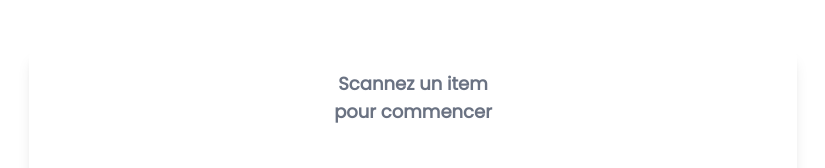
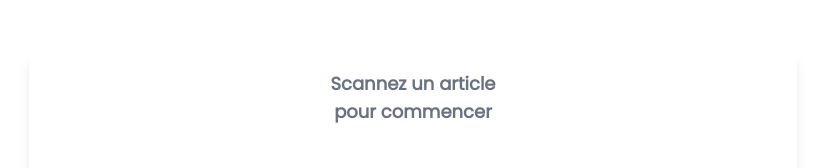
Before and after one commit to PAClement/maui-vue-app, a Vue app: page / in a window 1280 px wide. Shown: the part 226-394 px from the top of the page, without its empty margins (227-1052 px from the left). Built offline with nearby package versions, Linux system fonts and the light colour scheme.

Commit message:
feat(page): update text for item scan prompt to improve clarity

```diff
--- a/src/pages/Home.vue
+++ b/src/pages/Home.vue
@@ -10,7 +10,7 @@
             class="bg-white shadow-lg rounded-lg p-3 flex flex-col items-center gap-8 px-10 py-5 max-w-3xl w-full hover:cursor-pointer"
         >
           <h2 class="text-center text-gray-500 font-bold text-lg">
-            Scannez un item<br> pour commencer
+            Scannez un article<br> pour commencer
           </h2>
           <img src="@/assets/img/barcode.svg" alt="logo" class="w-40 h-40" />
         </RouterLink>
```
